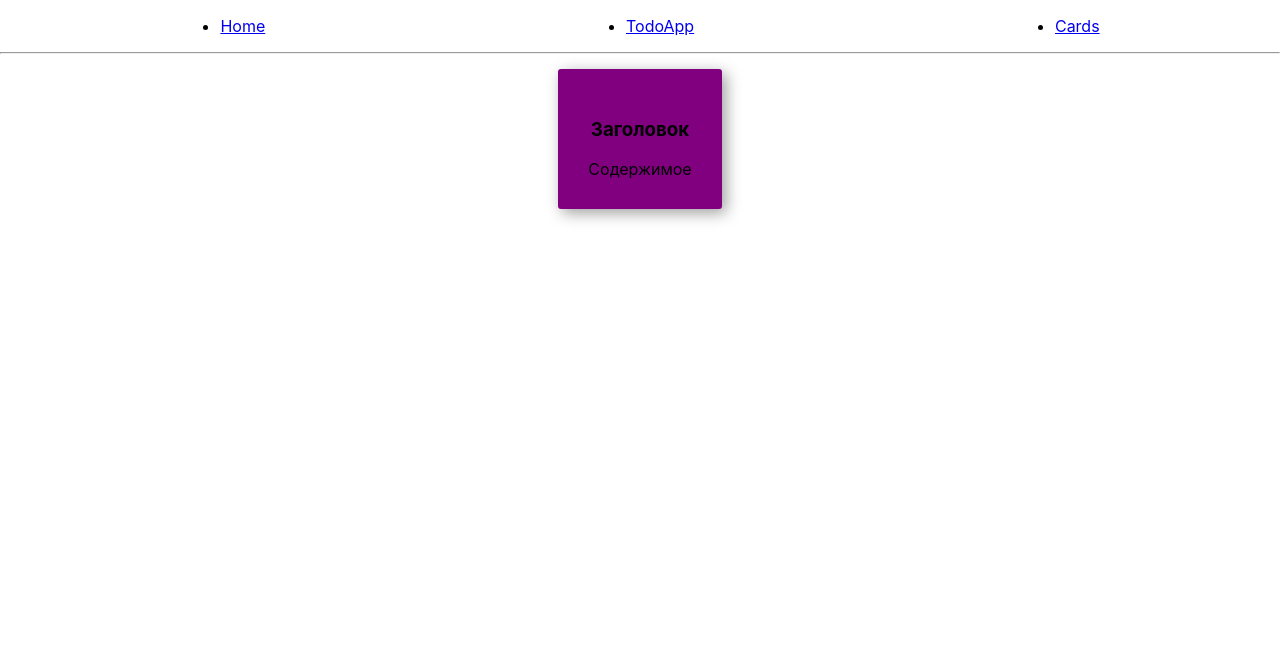
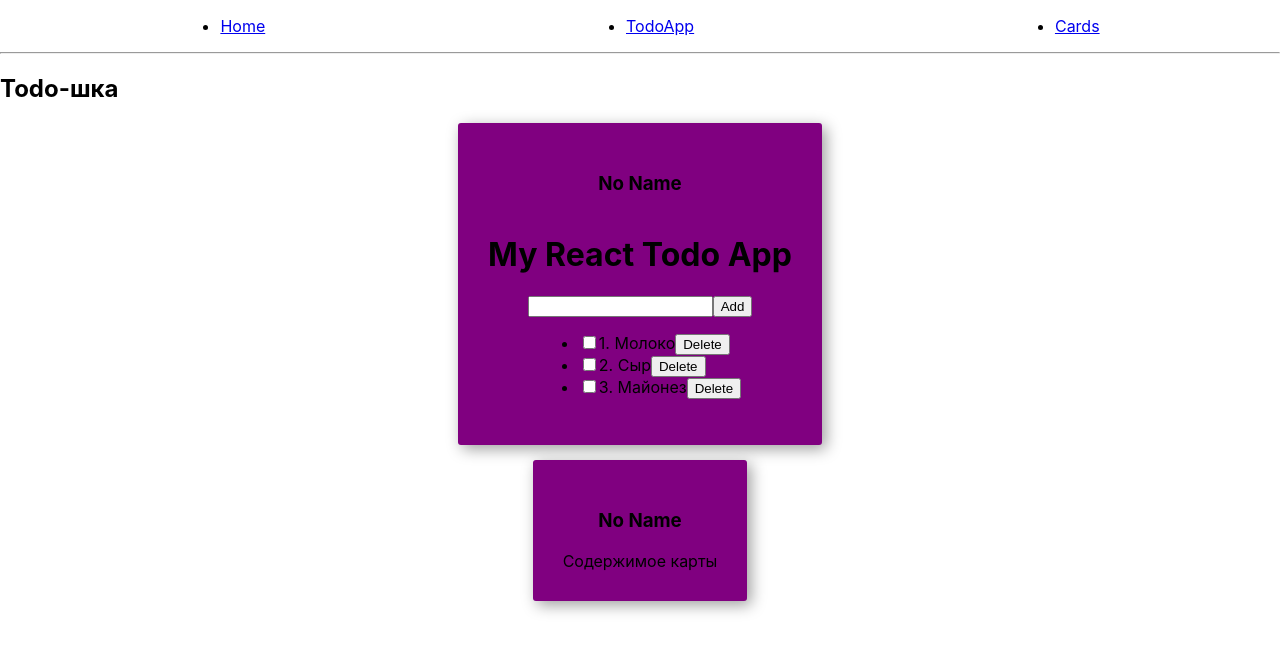
Before and after one commit to togstraus/todo-app, a React (Create React App) app: page /composition in a window 1280 px wide. Shown: the top 652 px of the page. Built offline with nearby package versions, Linux system fonts and the light colour scheme.

Commit message:
new file:   src/components/composition/Card.js 	modified:   src/screen/CompositionPatternScreen.js

```diff
--- /dev/null
+++ b/src/components/composition/Card.js
@@ -0,0 +1,30 @@
+import React from 'react'
+
+const style = {
+    container:{
+        display: 'flex',
+        justifyContent: 'center',
+        alignItems: 'center',
+        margin: 15,
+    },
+    card: {
+        background: 'purple',
+        padding: 30,
+        borderRadius: 3,
+        boxShadow: '4px 4px 15px #9e9e9e',
+        display: 'flex',
+        flexDirection: 'column',
+        alignItems: 'center',
+    }
+}
+
+const Card = ({ title = 'No Name', children }) => (
+    <div style={style.container}>
+        <div style={style.card}>
+            <h3>{title}</h3>
+            {children}
+        </div>
+    </div>
+);
+
+export default Card;
--- a/src/screen/CompositionPatternScreen.js
+++ b/src/screen/CompositionPatternScreen.js
@@ -1,36 +1,40 @@
 import React from 'react'
+import Card from '../components/composition/Card';
+import TodoScreen from './TodoScreen';
 
-const style = {
-    container:{
-        display: 'flex',
-        justifyContent: 'center',
-        alignItems: 'center',
-        margin: 15,
-    },
-    card: {
-        background: 'purple',
-        padding: 30,
-        borderRadius: 3,
-        boxShadow: '4px 4px 15px #9e9e9e',
-        display: 'flex',
-        flexDirection: 'column',
-        alignItems: 'center',
-    }
-}
+
 
 class CompositionPatternScreen extends React.Component{
 
+    renderTodoApp(){
+        return(
+            <>
+                <h2>Todo-шка</h2>
+                <Card>
+                    <TodoScreen/>
+                </Card>
+            </>
+        )
+    };
+
+    renderCard(){
+        return(
+            <>
+                <Card>
+                    <div>Содержимое карты</div>
+                </Card>
+            </>
+        )
+    };
 
     render(){
         return(
-            <div style={style.container}>
-                <div style={style.card}>
-                    <h3>Заголовок</h3>
-                    <div>Содержимое</div>
-                </div>
-            </div>
+            <>
+                <this.renderTodoApp/>
+                <this.renderCard/>
+            </>
         );
-    }
+    };
 };
 
 export default CompositionPatternScreen;
```
